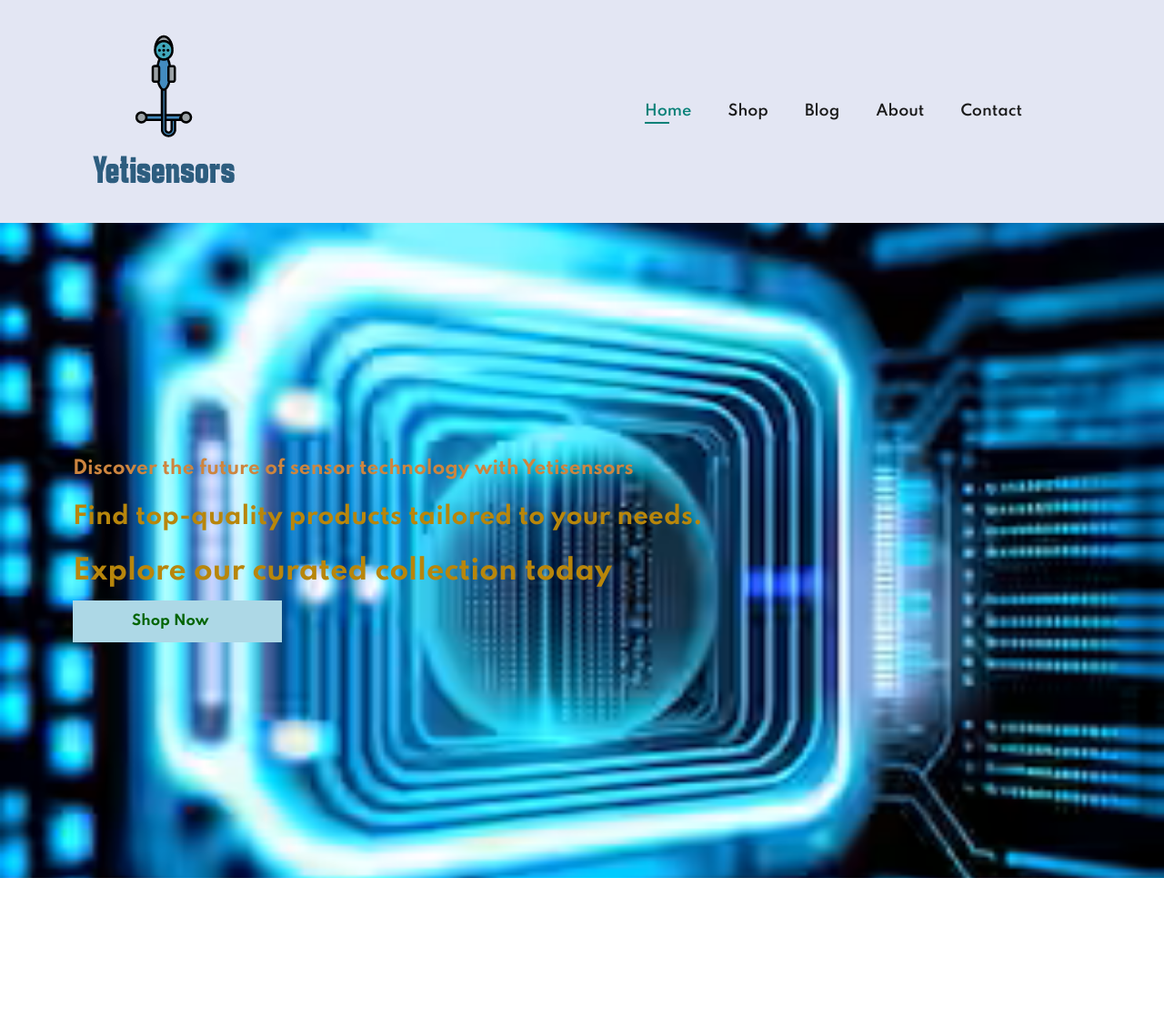
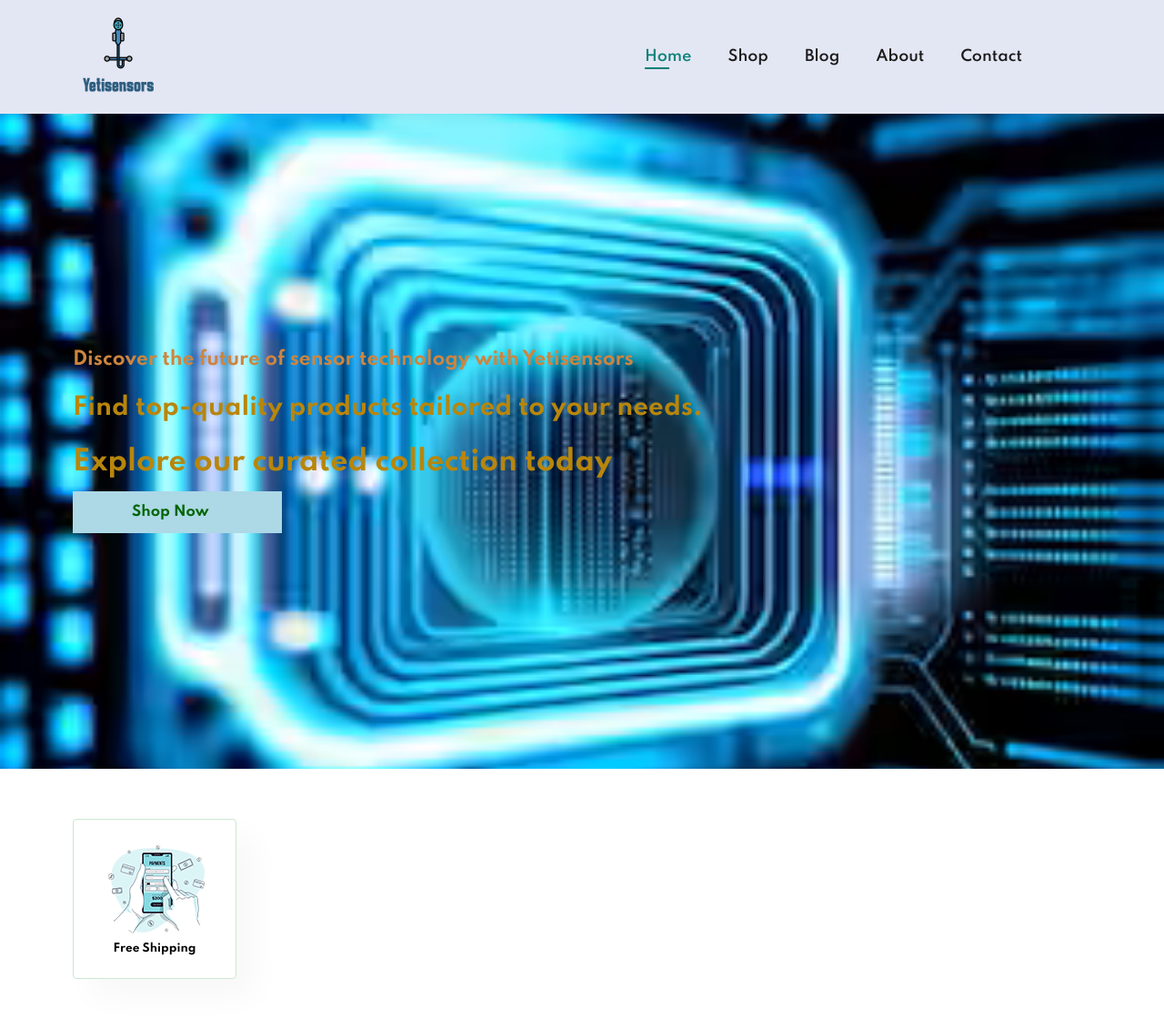
Before and after one commit to Srijana061/e-commerce-website-for-sensor-machines, a plain HTML site: page index.html in a window 1280 px wide. Shown: the whole page at 91% size. Before the commit the page ends 965 px from the top, so only its background shows below. Drawn offline with Linux system fonts and the light colour scheme.

Commit message:
edited index.html and styles.css file and added images

```diff
--- a/index.html
+++ b/index.html
@@ -31,6 +31,14 @@
         <button>Shop Now</button>
     </section>
 
+    <section id="feature" class="section-p1">
+        <div class="fe-box">
+            <img src="images/f1.png" alt="">
+            <h6>Free Shipping</h6>
+
+        </div>
+    </section>
+
 
 
 
--- a/styles.css
+++ b/styles.css
@@ -50,9 +50,13 @@ body {
     display: flex;
     align-items: center;
     justify-content: space-between;
-    padding: 20px 80px;
+    padding: 10px 80px;
     background: #E3E6F3;
     box-shadow: 0 5px 15px rgba(0, 0, 0, 0.06);
+    z-index: 999;
+    position: sticky;
+    top: 0;
+    left: 0;
 }
 
 #navbar {
@@ -140,3 +144,17 @@ body {
     font-weight: 700;
     font-size: 15px;
 }
+
+.logo {
+    height: 100px;
+}
+
+#feature .fe-box{
+    width: 180px;
+    text-align: center;
+    padding: 25px 15px;
+    box-shadow: 20px 20px 34px rgba(0, 0, 0, 0.03);
+    border: 1px solid #cce7d0;
+    border-radius: 4px;
+    margin: 15px 0;
+}
```
Also changed, not shown: images/banner.png (added), images/button.png (added), images/f1.png (added), images/f2.png (added), images/f3.png (added), images/f4.png (added), images/f5.png (added), images/f6.png (added), images/pay.png (added).
